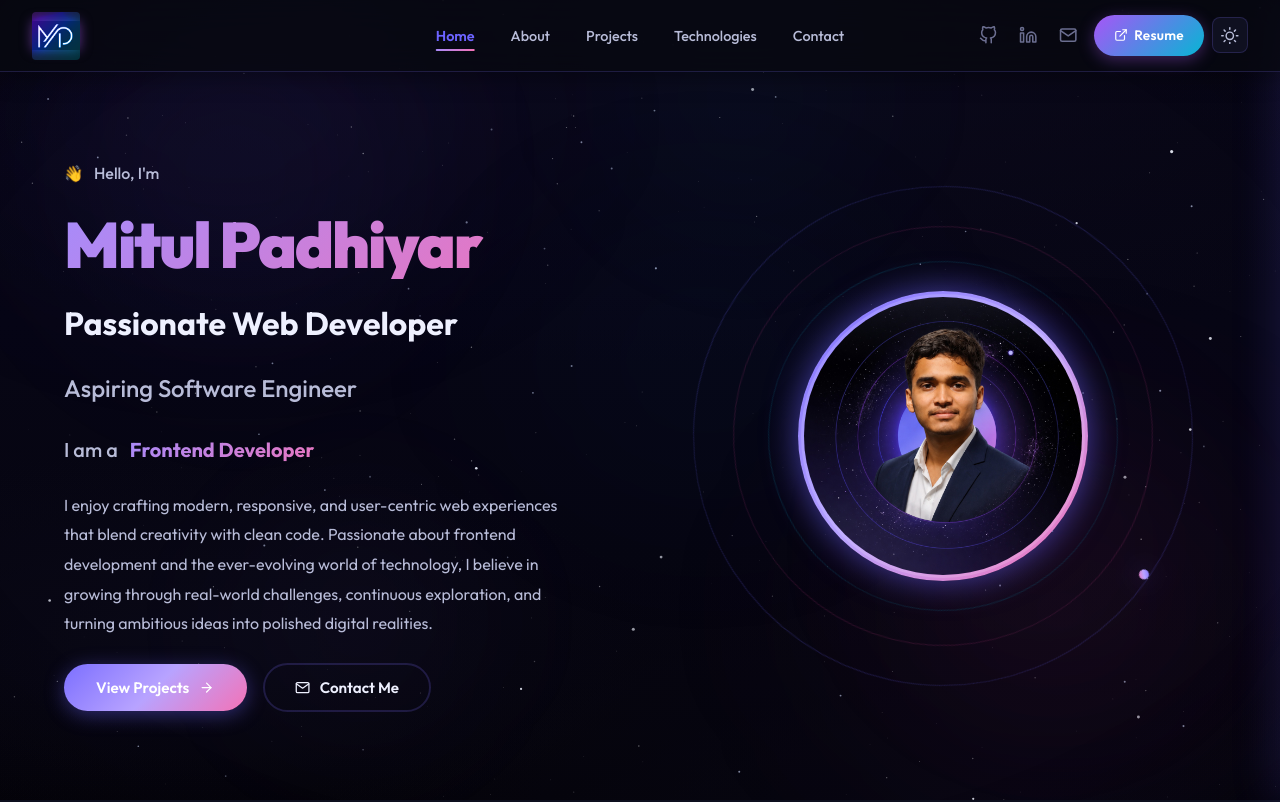
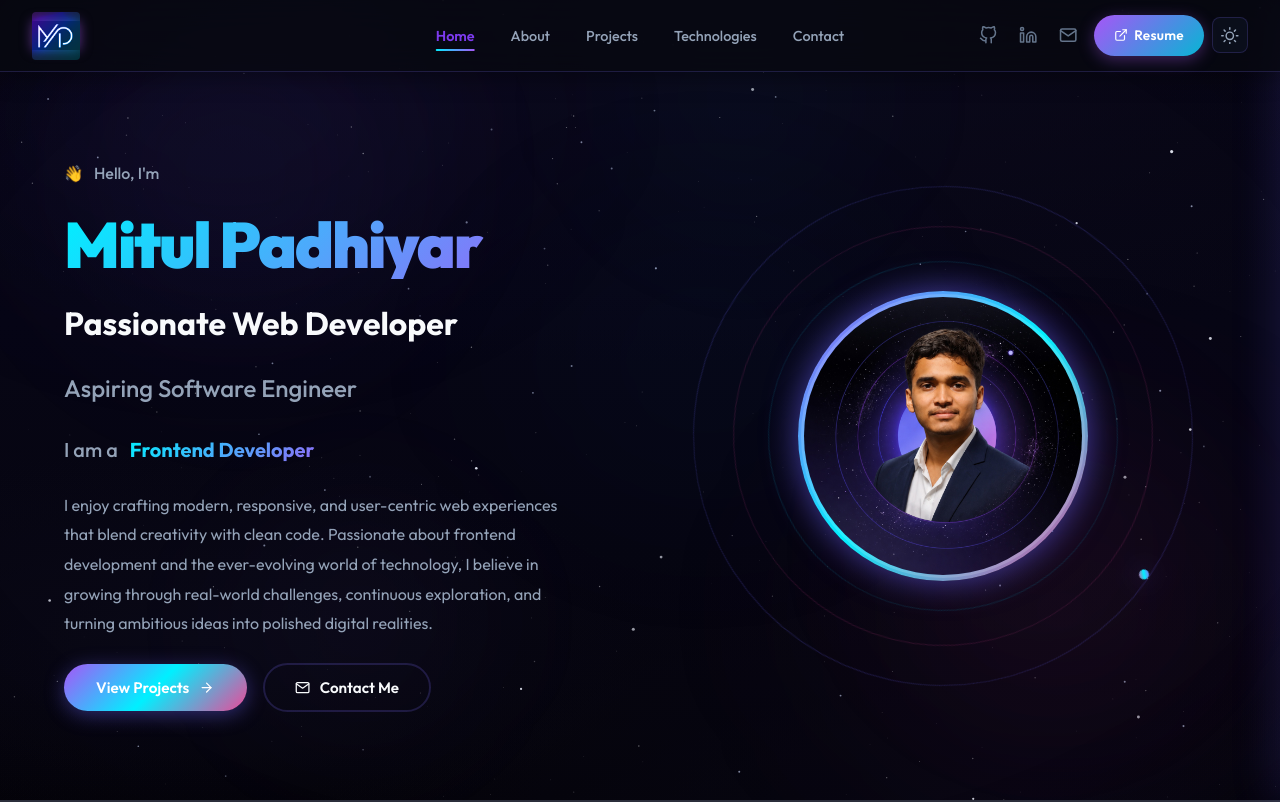
Before and after one commit to mitulpadhiyar369/portfolio, a React (Vite) app: page / in a window 1280 px wide. Shown: the top 802 px of the page. Built offline with nearby package versions, Linux system fonts and the light colour scheme.

Commit message:
Apply new cyberpunk color combination

```diff
--- a/src/styles/global.css
+++ b/src/styles/global.css
@@ -9,33 +9,33 @@
 /* ---------- CSS Variables – Light Theme ---------- */
 :root {
   /* Backgrounds */
-  --bg-primary: #f8f9ff;
-  --bg-secondary: #eef0fb;
-  --bg-card: rgba(255, 255, 255, 0.6);
-  --bg-card-hover: rgba(255, 255, 255, 0.85);
-  --bg-glass: rgba(255, 255, 255, 0.45);
-  --bg-glass-border: rgba(255, 255, 255, 0.7);
-  --bg-overlay: rgba(255, 255, 255, 0.92);
+  --bg-primary: #f0f4f9;
+  --bg-secondary: #f3f6fc;
+  --bg-card: rgba(255, 255, 255, 0.94);
+  --bg-card-hover: rgba(255, 255, 255, 1);
+  --bg-glass: rgba(255, 255, 255, 0.92);
+  --bg-glass-border: rgba(124, 58, 237, 0.24);
+  --bg-overlay: rgba(255, 255, 255, 0.98);
 
   /* Text */
-  --text-primary: #0d0e1a;
-  --text-secondary: #3d3f5a;
-  --text-muted: #7b7d9b;
-  --text-accent: #6c63ff;
+  --text-primary: #0a0f1d;
+  --text-secondary: #334155;
+  --text-muted: #64748b;
+  --text-accent: #7c3aed;
 
   /* Brand Gradient */
-  --gradient-primary: linear-gradient(135deg, #6c63ff 0%, #a78bfa 50%, #ec4899 100%);
-  --gradient-secondary: linear-gradient(135deg, #06b6d4 0%, #6c63ff 100%);
-  --gradient-warm: linear-gradient(135deg, #f59e0b 0%, #ec4899 100%);
-  --gradient-cool: linear-gradient(135deg, #6c63ff 0%, #06b6d4 100%);
-  --gradient-text: linear-gradient(135deg, #6c63ff, #ec4899);
+  --gradient-primary: linear-gradient(135deg, #7c3aed 0%, #0284c7 50%, #db2777 100%);
+  --gradient-secondary: linear-gradient(135deg, #0284c7 0%, #7c3aed 100%);
+  --gradient-warm: linear-gradient(135deg, #d97706 0%, #db2777 100%);
+  --gradient-cool: linear-gradient(135deg, #7c3aed 0%, #0284c7 100%);
+  --gradient-text: linear-gradient(135deg, #7c3aed, #db2777);
 
   /* Accent Colors */
-  --accent-purple: #6c63ff;
-  --accent-pink: #ec4899;
-  --accent-cyan: #06b6d4;
-  --accent-amber: #f59e0b;
-  --accent-green: #10b981;
+  --accent-purple: #7c3aed;
+  --accent-pink: #db2777;
+  --accent-cyan: #0284c7;
+  --accent-amber: #d97706;
+  --accent-green: #059669;
 
   /* Shadows */
   --shadow-sm: 0 2px 8px rgba(108, 99, 255, 0.08);
@@ -74,21 +74,21 @@
 
 /* ---------- CSS Variables – Dark Theme ---------- */
 [data-theme='dark'] {
-  --bg-primary: #07080f;
-  --bg-secondary: #0d0f1e;
-  --bg-card: rgba(20, 22, 40, 0.7);
-  --bg-card-hover: rgba(28, 30, 54, 0.9);
-  --bg-glass: rgba(15, 17, 30, 0.65);
-  --bg-glass-border: rgba(108, 99, 255, 0.2);
-  --bg-overlay: rgba(7, 8, 15, 0.92);
+  --bg-primary: #06070c;
+  --bg-secondary: rgba(14, 18, 32, 0.88);
+  --bg-card: rgba(13, 17, 30, 0.82);
+  --bg-card-hover: rgba(20, 25, 44, 0.95);
+  --bg-glass: rgba(13, 17, 30, 0.75);
+  --bg-glass-border: rgba(168, 85, 247, 0.25);
+  --bg-overlay: rgba(6, 7, 12, 0.95);
 
-  --text-primary: #eef0ff;
-  --text-secondary: #b8bcd8;
-  --text-muted: #6b6e90;
-  --text-accent: #a78bfa;
+  --text-primary: #f8fafc;
+  --text-secondary: #94a3b8;
+  --text-muted: #64748b;
+  --text-accent: #a855f7;
 
-  --gradient-primary: linear-gradient(135deg, #7c6fff 0%, #b8a3ff 50%, #f472b6 100%);
-  --gradient-text: linear-gradient(135deg, #a78bfa, #f472b6);
+  --gradient-primary: linear-gradient(135deg, #a855f7 0%, #00f0ff 50%, #ec4899 100%);
+  --gradient-text: linear-gradient(135deg, #00f0ff, #a855f7);
 
   --shadow-sm: 0 2px 8px rgba(0, 0, 0, 0.3);
   --shadow-md: 0 8px 32px rgba(0, 0, 0, 0.4);
```
